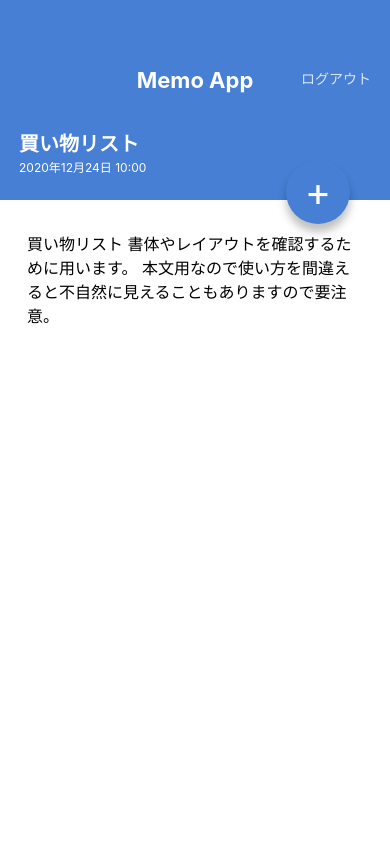
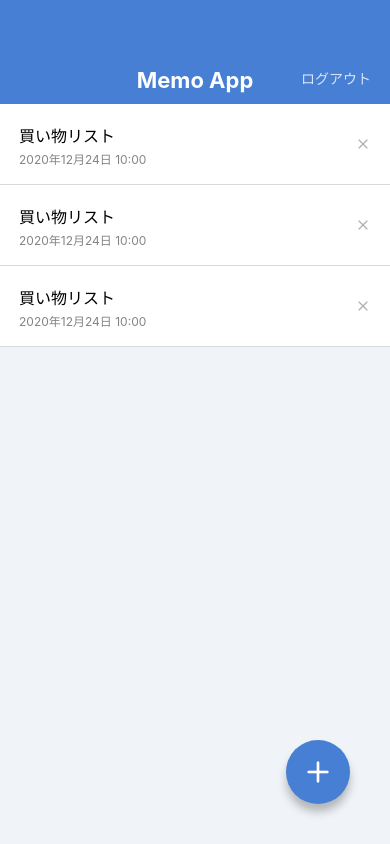
Before and after one commit to hiroin/MemoApp, a React Native app: screen / in a window 390 px wide. Built offline with nearby package versions, Linux system fonts and the light colour scheme.

Commit message:
Install Vector Icon

```diff
--- a/App.jsx
+++ b/App.jsx
@@ -1,11 +1,11 @@
 import React from 'react';
 
 import MemoListScreen from './src/screens/MemoListScreen';
-import MemoDetailScreen from './src/screens/MemoDetailScreen';
+// import MemoDetailScreen from './src/screens/MemoDetailScreen';
 
 export default function App() {
   return (
-    // <MemoListScreen />
-    <MemoDetailScreen />
+    <MemoListScreen />
+    // <MemoDetailScreen />
   );
 }
--- a/package.json
+++ b/package.json
@@ -10,6 +10,7 @@
     "eject": "expo eject"
   },
   "dependencies": {
+    "@expo/vector-icons": "^13.0.0",
     "expo": "~44.0.0",
     "expo-status-bar": "~1.2.0",
     "expo-updates": "~0.11.7",
--- a/src/components/CircleButton.jsx
+++ b/src/components/CircleButton.jsx
@@ -1,19 +1,20 @@
 import React from 'react';
-import { View, Text, StyleSheet } from 'react-native';
+import { View, StyleSheet } from 'react-native';
 import { string, shape } from 'prop-types';
+import { Feather } from '@expo/vector-icons';
 
 export default function CircleButton(props) {
-  const { children, style } = props;
+  const { style, name } = props;
   return (
     <View style={[styles.circleButton, style]}>
-      <Text style={styles.circleButtonLabel}>{children}</Text>
+      <Feather name={name} size={32} color="white" />
     </View>
   );
 }
 
 CircleButton.propTypes = {
-  children: string.isRequired,
   style: shape(),
+  name: string.isRequired,
 };
 
 CircleButton.defaultProps = {
--- a/src/components/MemoList.jsx
+++ b/src/components/MemoList.jsx
@@ -1,3 +1,4 @@
+import { Feather } from '@expo/vector-icons';
 import React from 'react';
 import { StyleSheet, Text, View } from 'react-native';
 
@@ -10,7 +11,7 @@
           <Text style={styles.memoListItemDate}>2020年12月24日 10:00</Text>
         </View>
         <View>
-          <Text>X</Text>
+          <Feather name="x" size={16} color="#B0B0B0" />
         </View>
       </View>
       <View style={styles.memoListItem}>
@@ -19,7 +20,7 @@
           <Text style={styles.memoListItemDate}>2020年12月24日 10:00</Text>
         </View>
         <View>
-          <Text>X</Text>
+          <Feather name="x" size={16} color="#B0B0B0" />
         </View>
       </View>
       <View style={styles.memoListItem}>
@@ -28,7 +29,7 @@
           <Text style={styles.memoListItemDate}>2020年12月24日 10:00</Text>
         </View>
         <View>
-          <Text>X</Text>
+          <Feather name="x" size={16} color="#B0B0B0" />
         </View>
       </View>
     </View>
--- a/src/screens/MemoDetailScreen.jsx
+++ b/src/screens/MemoDetailScreen.jsx
@@ -21,7 +21,7 @@
           本文用なので使い方を間違えると不自然に見えることもありますので要注意。
         </Text>
       </ScrollView>
-      <CircleButton style={{ top: 160, bottom: 'auto' }}>+</CircleButton>
+      <CircleButton style={{ top: 160, bottom: 'auto' }} name="edit-2" />
     </View>
   );
 }
--- a/src/screens/MemoListScreen.jsx
+++ b/src/screens/MemoListScreen.jsx
@@ -10,7 +10,7 @@
     <View style={styles.container}>
       <AppBar />
       <MemoList />
-      <CircleButton>+</CircleButton>
+      <CircleButton name="plus" />
     </View>
   );
 }
```
Also changed, not shown: 1 other file (tests, documents, lock files or other folders).
